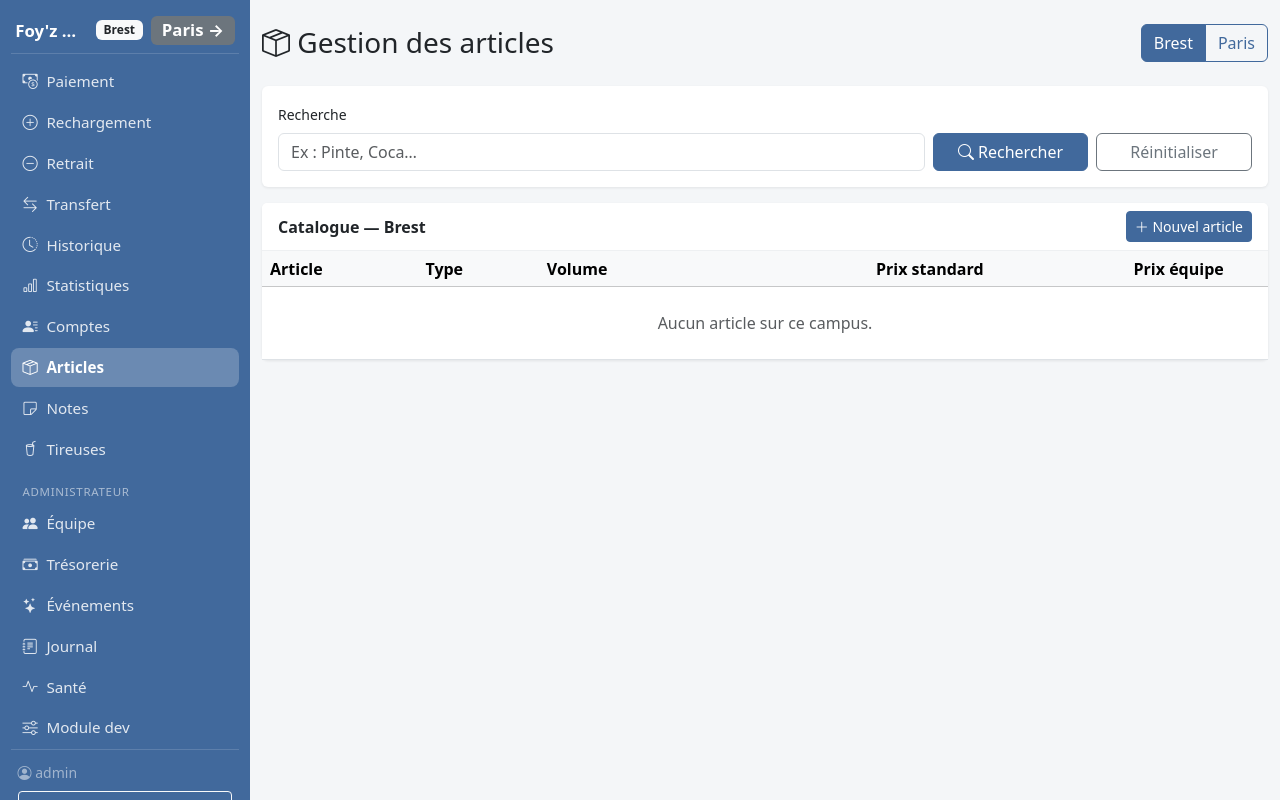
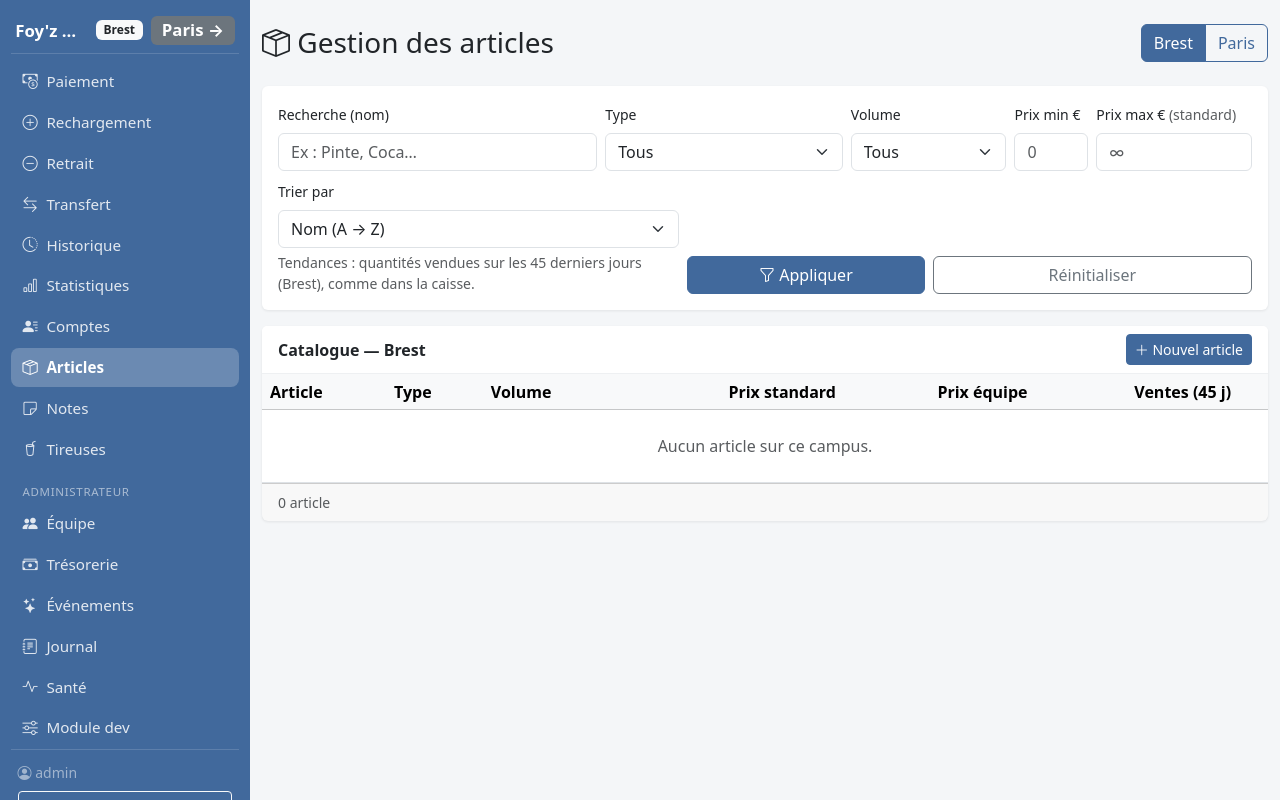
Before and after one commit to pauldebise/plateforme_foyz_bar, a Flask app: page /admin/articles in a window 1280 px wide. Run offline with Flask 3, Linux system fonts and the light colour scheme; the visitor is signed in with stand-in values (Sample User, id 1); data comes from the database, SQL or seed files in the repository; data that the repository does not hold is empty; some libraries are stand-ins or nearby versions.

Commit message:
caisse: onglet Articles, filtres type / volume / prix et tri par tendances
Filtres combinables : recherche par nom, type, volume (dont sans volume), prix standard min/max. Tri par nom, prix, volume (sans volume toujours en dernier) ou tendances (plus ou moins vendus). Colonne Ventes sur 45 jours. Les tendances reutilisent le classement mis en cache de la caisse : top_article_sales() renvoie (article, quantite), top_article_ids() en derive. Valeurs invalides ignorees, catalogues Brest et Paris isoles. Tests : tests/test_articles_filtres.py (PostgreSQL et SQLite).

```diff
--- a/app/routes/admin.py
+++ b/app/routes/admin.py
@@ -35,6 +35,7 @@ from app.services import adminpw as AP
 from app.services import audit as A
 from app.services import catalog as C
 from app.services import settings as S
+from app.services.stats import TOP_ARTICLES_DAYS, top_article_sales
 from app.utils import (
     ARTICLE_TYPES,
     CAMPUSSES,
@@ -609,21 +610,114 @@ def membre(user_id):
     return render_template("admin/membre.html", u=u, editable=editable, own_campus=own, admin=admin)
 
 
+ARTICLES_TRI = {
+    "nom": "Nom (A → Z)",
+    "prix_asc": "Prix standard croissant",
+    "prix_desc": "Prix standard décroissant",
+    "volume_asc": "Volume croissant",
+    "volume_desc": "Volume décroissant",
+    "tendance_desc": "Tendances : les plus vendus d'abord",
+    "tendance_asc": "Tendances : les moins vendus d'abord",
+}
+
+
+def _filter_cents(value):
+    """Prix saisi dans un filtre : vide, invalide ou négatif -> None (ignoré)."""
+    raw = (value or "").strip()
+    if not raw:
+        return None
+    try:
+        amount = cents(raw)
+    except ValueError:
+        return None
+    return amount if amount >= 0 else None
+
+
 @bp.route("/articles")
 @login_required
 def articles():
     campus = view_campus()
     q = request.args.get("q", "").strip()
+    article_type = request.args.get("type", "")
+    volume = request.args.get("volume", "").strip()
+    prix_min_raw = request.args.get("prix_min", "").strip()
+    prix_max_raw = request.args.get("prix_max", "").strip()
+    tri = request.args.get("tri", "nom")
+    if article_type not in ARTICLE_TYPES:
+        article_type = ""
+    if tri not in ARTICLES_TRI:
+        tri = "nom"
+    if volume != "aucun":
+        volume = str(_optional_int(volume) or "")
+    prix_min = _filter_cents(prix_min_raw)
+    prix_max = _filter_cents(prix_max_raw)
+
     stmt = select(Article).where(Article.campus == campus)
     if q:
         stmt = stmt.where(Article.name.ilike(f"%{q}%"))
-    articles = db.session.scalars(stmt.order_by(Article.is_tap, Article.name)).all()
+    if article_type:
+        stmt = stmt.where(Article.article_type == article_type)
+    if volume == "aucun":
+        stmt = stmt.where(or_(Article.volume_cl.is_(None), Article.volume_cl == 0))
+    elif volume:
+        stmt = stmt.where(Article.volume_cl == int(volume))
+    if prix_min is not None:
+        stmt = stmt.where(Article.price_std >= prix_min)
+    if prix_max is not None:
+        stmt = stmt.where(Article.price_std <= prix_max)
+
+    if tri == "nom":
+        stmt = stmt.order_by(Article.is_tap, Article.name, Article.id)
+    elif tri.startswith("prix"):
+        price = Article.price_std.asc() if tri == "prix_asc" else Article.price_std.desc()
+        stmt = stmt.order_by(price, Article.name, Article.id)
+    elif tri.startswith("volume"):
+        # Articles sans volume toujours en dernier, quel que soit le sens.
+        no_volume = func.coalesce(Article.volume_cl, 0) == 0
+        vol = Article.volume_cl.asc() if tri == "volume_asc" else Article.volume_cl.desc()
+        stmt = stmt.order_by(no_volume, vol, Article.name, Article.id)
+    else:
+        stmt = stmt.order_by(Article.name, Article.id)
+    items = db.session.scalars(stmt).all()
+
+    # Tendances : même classement mis en cache que le catalogue de la caisse.
+    ranking = top_article_sales(campus)
+    sales = dict(ranking)
+    if tri.startswith("tendance"):
+        rank_of = {aid: i for i, (aid, _qty) in enumerate(ranking)}
+        sold = sorted((a for a in items if a.id in rank_of), key=lambda a: rank_of[a.id])
+        unsold = [a for a in items if a.id not in rank_of]
+        items = sold + unsold if tri == "tendance_desc" else unsold + sold[::-1]
+
+    volumes = db.session.scalars(
+        select(Article.volume_cl)
+        .where(Article.campus == campus, Article.volume_cl.is_not(None), Article.volume_cl > 0)
+        .distinct()
+        .order_by(Article.volume_cl)
+    ).all()
     return render_template(
         "admin/articles.html",
-        articles=articles,
+        articles=items,
         campus=campus,
         writable=campus == own_campus(),
         q=q,
+        article_type=article_type,
+        volume=volume,
+        volumes=volumes,
+        prix_min=prix_min_raw if prix_min is not None else "",
+        prix_max=prix_max_raw if prix_max is not None else "",
+        tri=tri,
+        options_tri=ARTICLES_TRI,
+        sales=sales,
+        sales_days=TOP_ARTICLES_DAYS,
+        filtres_actifs=bool(
+            q
+            or article_type
+            or volume
+            or prix_min is not None
+            or prix_max is not None
+            or tri != "nom"
+        ),
     )
 
 
--- a/app/services/stats.py
+++ b/app/services/stats.py
@@ -291,11 +291,16 @@ _TOP_ARTICLES_TTL_SECONDS = 30
 _top_articles_cache = {}
 
 
-def top_article_ids(campus=None, limit=None, days=45):
+TOP_ARTICLES_DAYS = 45
+
+
+def top_article_sales(campus=None, limit=None, days=TOP_ARTICLES_DAYS):
     """Classement des articles par popularité récente, comme le tri des
-    étudiants : quantités vendues sur les `days` derniers jours (décroissant),
-    puis date de la dernière vente (décroissante). Les articles sans vente
-    récente n'apparaissent pas."""
+    étudiants : liste de (article_id, quantité vendue) sur les `days` derniers
+    jours, quantité décroissante puis date de la dernière vente décroissante.
+    Les articles sans vente récente n'apparaissent pas. Résultat mis en cache
+    (génération d'encaissement + TTL) : partagé par la caisse, la passerelle et
+    l'onglet Articles de l'administration."""
     generation = ranking_generation()
     key = (campus, limit, days)
     now = time.monotonic()
@@ -330,6 +335,11 @@ def top_article_ids(campus=None, limit=None, days=45):
     )
     if limit:
         stmt = stmt.limit(limit)
-    ids = [aid for aid in db.session.scalars(stmt)]
-    _top_articles_cache[key] = (now + _TOP_ARTICLES_TTL_SECONDS, generation, ids)
-    return ids
+    ranking = [(aid, _int(qty)) for aid, qty in db.session.execute(stmt)]
+    _top_articles_cache[key] = (now + _TOP_ARTICLES_TTL_SECONDS, generation, ranking)
+    return ranking
+
+
+def top_article_ids(campus=None, limit=None, days=TOP_ARTICLES_DAYS):
+    """Identifiants des articles populaires, du plus au moins vendu."""
+    return [aid for aid, _qty in top_article_sales(campus, limit, days)]
--- a/app/templates/admin/articles.html
+++ b/app/templates/admin/articles.html
@@ -14,12 +14,42 @@
 <form class="card mb-3" method="get" action="{{ url_for('admin.articles') }}">
   <input type="hidden" name="campus" value="{{ campus }}">
   <div class="card-body row g-2 align-items-end">
-    <div class="col-md-8">
-      <label class="form-label small">Recherche</label>
-      <input class="form-control" name="q" value="{{ q }}" placeholder="Ex : Pinte, Coca…">
+    <div class="col-lg-4">
+      <label class="form-label small" for="f-q">Recherche (nom)</label>
+      <input class="form-control" id="f-q" name="q" value="{{ q }}" placeholder="Ex : Pinte, Coca…">
     </div>
-    <div class="col-md-2 d-grid"><button class="btn btn-primary"><i class="bi bi-search"></i> Rechercher</button></div>
-    <div class="col-md-2 d-grid"><a class="btn btn-outline-secondary" href="{{ url_for('admin.articles', campus=campus) }}">Réinitialiser</a></div>
+    <div class="col-6 col-lg-3">
+      <label class="form-label small" for="f-type">Type</label>
+      <select class="form-select" id="f-type" name="type">
+        <option value="">Tous</option>
+        {% for key, label in ARTICLE_TYPES.items() %}<option value="{{ key }}" {{ 'selected' if article_type == key }}>{{ label }}</option>{% endfor %}
+      </select>
+    </div>
+    <div class="col-6 col-lg-2">
+      <label class="form-label small" for="f-volume">Volume</label>
+      <select class="form-select" id="f-volume" name="volume">
+        <option value="">Tous</option>
+        {% for v in volumes %}<option value="{{ v }}" {{ 'selected' if volume == v|string }}>{{ v }} cl</option>{% endfor %}
+        <option value="aucun" {{ 'selected' if volume == 'aucun' }}>Sans volume</option>
+      </select>
+    </div>
+    <div class="col-6 col-lg-1">
+      <label class="form-label small" for="f-pmin">Prix min €</label>
+      <input class="form-control" id="f-pmin" name="prix_min" inputmode="decimal" value="{{ prix_min }}" placeholder="0">
+    </div>
+    <div class="col-6 col-lg-2">
+      <label class="form-label small" for="f-pmax">Prix max € <span class="text-muted">(standard)</span></label>
+      <input class="form-control" id="f-pmax" name="prix_max" inputmode="decimal" value="{{ prix_max }}" placeholder="∞">
+    </div>
+    <div class="col-12 col-lg-5">
+      <label class="form-label small" for="f-tri">Trier par</label>
+      <select class="form-select" id="f-tri" name="tri">
+        {% for key, label in options_tri.items() %}<option value="{{ key }}" {{ 'selected' if tri == key }}>{{ label }}</option>{% endfor %}
+      </select>
+      <div class="form-text">Tendances : quantités vendues sur les {{ sales_days }} derniers jours ({{ CAMPUSSES[campus] }}), comme dans la caisse.</div>
+    </div>
+    <div class="col-6 col-lg-3 d-grid"><button class="btn btn-primary"><i class="bi bi-funnel"></i> Appliquer</button></div>
+    <div class="col-6 col-lg-4 d-grid"><a class="btn btn-outline-secondary" href="{{ url_for('admin.articles', campus=campus) }}">Réinitialiser</a></div>
   </div>
 </form>
 
@@ -39,6 +69,7 @@
           <th>Article</th><th>Type</th><th>Volume</th>
           <th class="text-end">Prix standard</th>
           <th class="text-end">Prix équipe</th>
+          <th class="text-end" title="Quantités vendues sur les {{ sales_days }} derniers jours">Ventes ({{ sales_days }} j)</th>
           <th></th>
         </tr>
       </thead>
@@ -50,6 +81,7 @@
           <td>{% if a.volume_cl %}{{ a.volume_cl }} cl{% else %}—{% endif %}</td>
           <td class="text-end">{{ a.price_std|eur }}</td>
           <td class="text-end text-muted">{{ a.price_team|eur }}</td>
+          <td class="text-end">{% if sales.get(a.id) %}<strong>{{ sales[a.id] }}</strong>{% else %}<span class="text-muted">0</span>{% endif %}</td>
           <td class="text-end text-nowrap">
             {% if a.is_tap %}
               <span class="small text-muted">géré dans Tireuses</span>
@@ -63,10 +95,11 @@
           </td>
         </tr>
         {% else %}
-        <tr><td colspan="6" class="text-center text-muted py-4">{% if q %}Aucun article ne correspond à « {{ q }} ».{% else %}Aucun article sur ce campus.{% endif %}</td></tr>
+        <tr><td colspan="7" class="text-center text-muted py-4">{% if q %}Aucun article ne correspond à « {{ q }} »{{ ' avec ces filtres' if filtres_actifs and (article_type or volume or prix_min or prix_max) }}.{% elif filtres_actifs %}Aucun article ne correspond à ces critères.{% else %}Aucun article sur ce campus.{% endif %}</td></tr>
         {% endfor %}
       </tbody>
     </table>
   </div>
+  <div class="card-footer small text-muted">{{ articles|length }} article{{ 's' if articles|length > 1 }}{{ ' (filtrés)' if filtres_actifs }}</div>
 </div>
 {% endblock %}
```
Also changed, not shown: tests/run_all.py (+2 -0 lines), tests/test_articles_filtres.py (added, +186 -0 lines).
